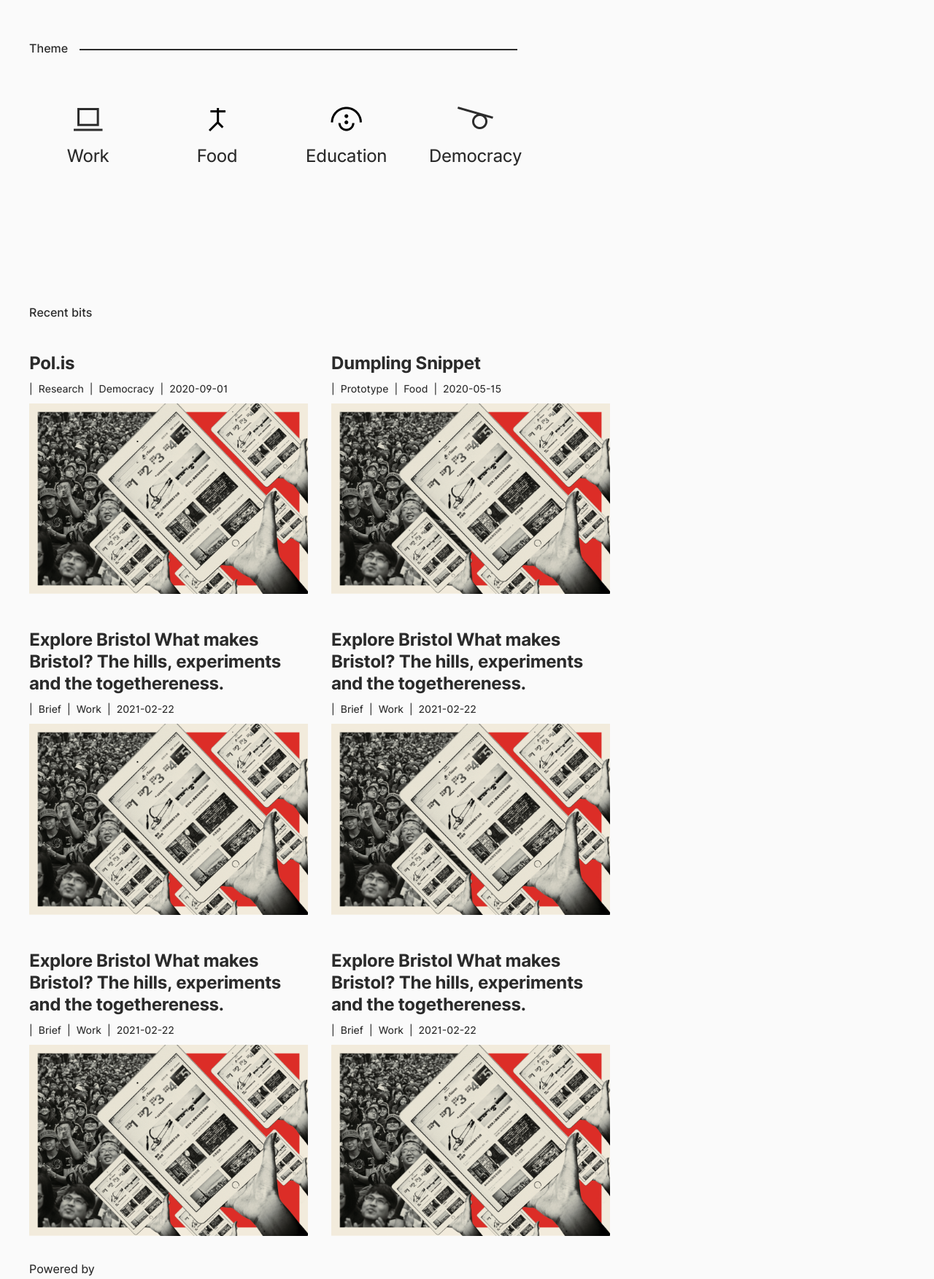
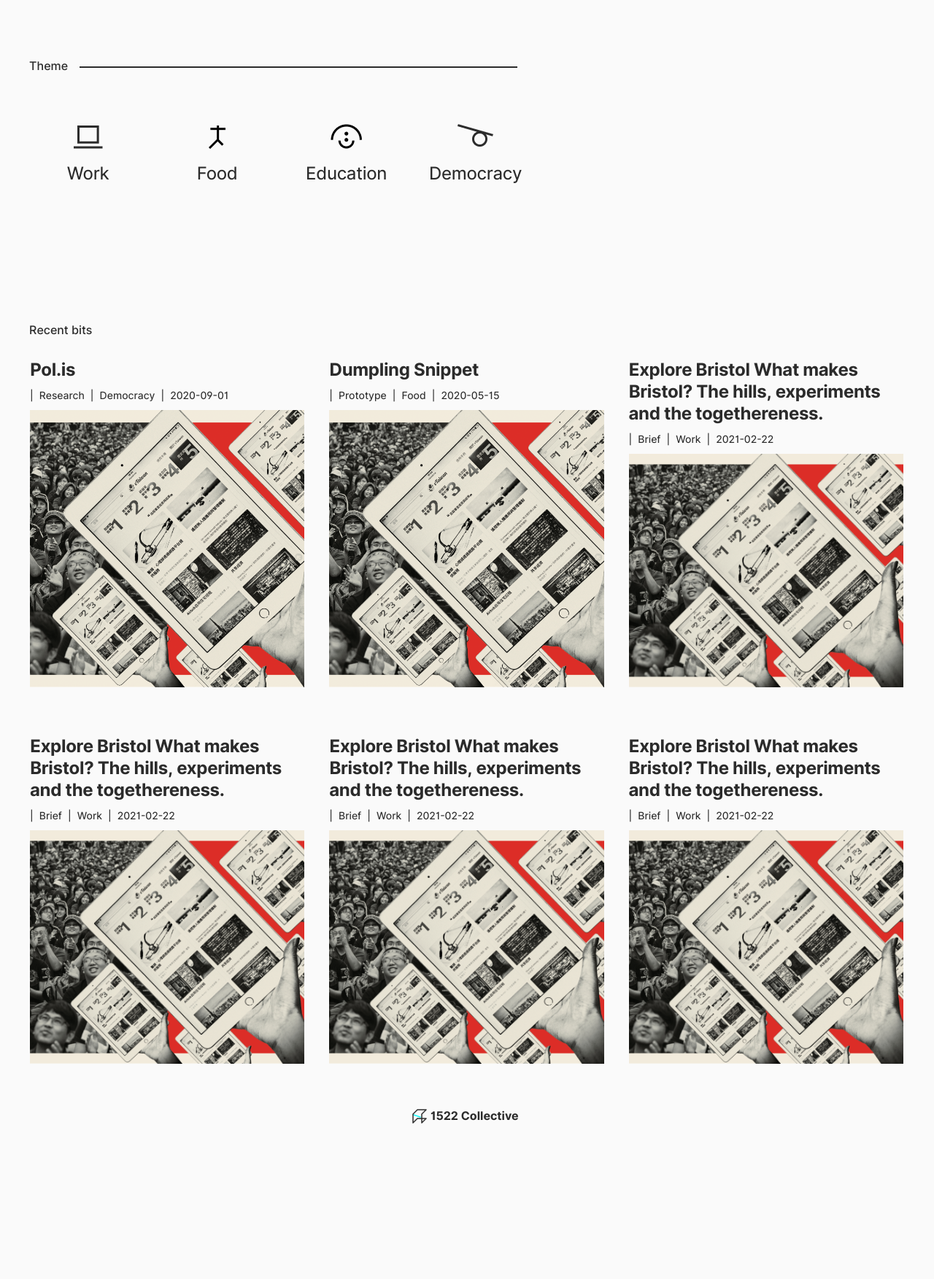
Before and after one commit to hutingerica/1522CollectiveSite, a Next.js app: page / in a window 1280 px wide. Shown: the part 777-2530 px from the top of the page at 73% size. After the commit the page ends 2346 px from the top, so only its background shows below. Built offline with nearby package versions, Linux system fonts and the light colour scheme.

Commit message:
homepage bit

```diff
--- a/components/Layout/Layout.js
+++ b/components/Layout/Layout.js
@@ -38,6 +38,20 @@ export default function Layout({ children}) {
         </NavWrapper>
       </HomeHeader>
       <main>{children}</main>
+      <Footer>
+        <Link href="/">
+          <LogoWrapper>
+            <Image
+              priority
+              src="/logo.png"
+              alt={meta.siteTitle}
+              height={30}
+              width={30}
+            />
+          <FooterFontStyle>1522 Collective</FooterFontStyle>
+          </LogoWrapper>
+        </Link>
+      </Footer>
     </LayoutWrapper>
   )
 }
@@ -57,25 +71,25 @@ const LogoFontStyle = styled.p`
 
   &:hover {
     text-decoration: none;
-    cursor: pointer;
   }
 `
 const LogoWrapper = styled.a`
   text-decoration: none;
   display: flex;
   align-items: center;
+  cursor: pointer;
+  margin-left:-0.6rem;
 
   &:hover {
     text-decoration: none;
     color: hsla(0, 0%, 17%, 0.6);
   }
 `
-const HomeHeader = styled.div`
-  margin: 24px 0;
+const HomeHeader = styled.header`
+  padding: 1.5rem 0;
   display: flex;
   align-items: center;
   justify-content: flex-start;
-
 `
 const NavWrapper = styled.div`
 
@@ -93,3 +107,15 @@ const NavWrapper = styled.div`
         }
   }
 `
+const Footer = styled.footer`
+  padding: 1.5rem 0;
+  display: flex;
+  align-items: center;
+  justify-content: center;
+`
+const FooterFontStyle = styled.p`
+  font-size: 16px;
+  font-variation-settings: 'wght' 700;
+  line-height: 1.7;
+  letter-spacing: 0em;
+`
--- a/components/Typing.js
+++ b/components/Typing.js
@@ -20,7 +20,8 @@ const words = [
 export default function Typing(){
   return <StyledTyped
             strings={words}
-            typeSpeed={10}
+            typeSpeed={40}
+            startDelay={40}
             loop
         />
 }
@@ -36,3 +37,5 @@ const StyledTyped = Styled(Typed)`
     }
 
 `
+
+// forked from https://github.com/ssbeefeater/react-typed
--- a/pages/about.js
+++ b/pages/about.js
@@ -28,8 +28,8 @@ export default function About({themes}){
         <Subtitle>Vision</Subtitle>
         <Content>Learning from earthworms that loosen the soil and enhance porosity so that plants can root deeper, we envision 1522 Collective contributes to our futures by breaking the silos and creating new connections. We focus on creating lightweight engagements to future food, education, work and democracy that everyone can take part in:</Content>
       </VisionWrapper>
-      {themes.map(({vision, icon, title}) => (
-            <ThemeWrapper>
+      {themes.map(({slug, vision, icon, title}) => (
+          <ThemeWrapper key={slug}>
               <ThemeIcon>
                 <Image fixed src={icon} height={35} width={50}/>
               </ThemeIcon>
@@ -50,7 +50,7 @@ export default function About({themes}){
 }
 
 const Wrapper = styled.div`
-  padding: 4rem 8rem;
+  margin: 4rem 8rem;
 `
 const Title = styled.p`
   //styleName: H1;
--- a/pages/index.js
+++ b/pages/index.js
@@ -31,9 +31,8 @@ export default function Home({bits, themes}) {
         </StyledTitle>
         <ThemeItems>
           {themes.map(({slug, title, slogan}) => (
+            <Link href={`/theme/${slug}`}>
               <ThemeItem>
-            <Link href={`/theme/${slug}`}>
-              <a>
                 <Image
                   priority
                   block
@@ -42,10 +41,9 @@ export default function Home({bits, themes}) {
                   width={133}
                 />
                 <p>{title}</p>
-              </a>
-            </Link>
                 <ThemeSlogan><p>{slogan}</p></ThemeSlogan>
               </ThemeItem>
+            </Link>
           ))}
         </ThemeItems>
         <StyledTitle>
@@ -63,7 +61,7 @@ export default function Home({bits, themes}) {
                           <p>{date}</p>
                         </Tags>
                         <ImageWrapper>
-                          <img src={`${heroImage}`}/>
+                          <Image src={`${heroImage}`} layout="fill" objectFit="cover" />
                         </ImageWrapper>
                       </a>
               </Link>
@@ -71,12 +69,9 @@ export default function Home({bits, themes}) {
           ))}
         </Wrapper>
       </main>
-
-      <footer>
-          Powered by{' '}
-      </footer>
     </Layout>
 )}
+
 const ThemeSlogan = styled.div`
   display: none;
   position: absolute;
@@ -94,22 +89,13 @@ const ThemeSlogan = styled.div`
 `
 const ThemeItem = styled.div`
   padding: 32px 12px;
+  cursor: pointer;
   border: 2.4px solid transparent;
   margin-right: 1rem;
   &::last-child {
     margin-right: 4.5rem;
   }
 
-  &:hover {
-    border: 2.4px solid hsl(0deg 0% 17% / 100%);
-    background-color: hsl(0deg 0% 100% / 50%);
-    a {
-      color: hsl(0deg 0% 17% / 100%);
-    }
-    ${ThemeSlogan}{
-      display:block;
-    }
-  }
   p{
     font-size:24px;
     line-height:1.25;
@@ -117,6 +103,15 @@ const ThemeItem = styled.div`
     width: fit-content;
     margin: 0 auto;
     margin-top:3px;
+  }
+
+  &:hover {
+    border: 2.4px solid hsl(0deg 0% 17% / 100%);
+    background-color: hsl(0deg 0% 100% / 50%);
+
+    ${ThemeSlogan}{
+      display:block;
+    }
   }
 `
 const ThemeItems = styled.div`
@@ -155,17 +150,33 @@ const Line = styled.div`
 `
 
 const Wrapper = styled.ul`
-  min-height: 100vh;
   display: flex;
   flex-wrap: wrap;
-  margin:0 -1rem;
+  align-items: stretch;
+  margin:-1rem;
 `
 const ListBit = styled.li`
-  width: 31%;
-  margin: 1rem;
+  width: 33.3%;
+  padding: 1rem;
+  border: 1px solid transparent;
   margin-bottom: 2rem;
+
+  a{
+    height: 100%;
+    display: flex;
+    flex-direction: column;
+  }
+
+  &:hover {
+    border: 1px solid transparent;
+  }
 `
 const ImageWrapper = styled.div`
+  position: relative;
+  min-width: 240px;
+  min-height: 320px;
+  flex: 1;
+
 `
 const ItemTitle = styled.p`
     letter-spacing: -0.02rem;
```
Lines whose indentation alone changed are shown as unchanged.
